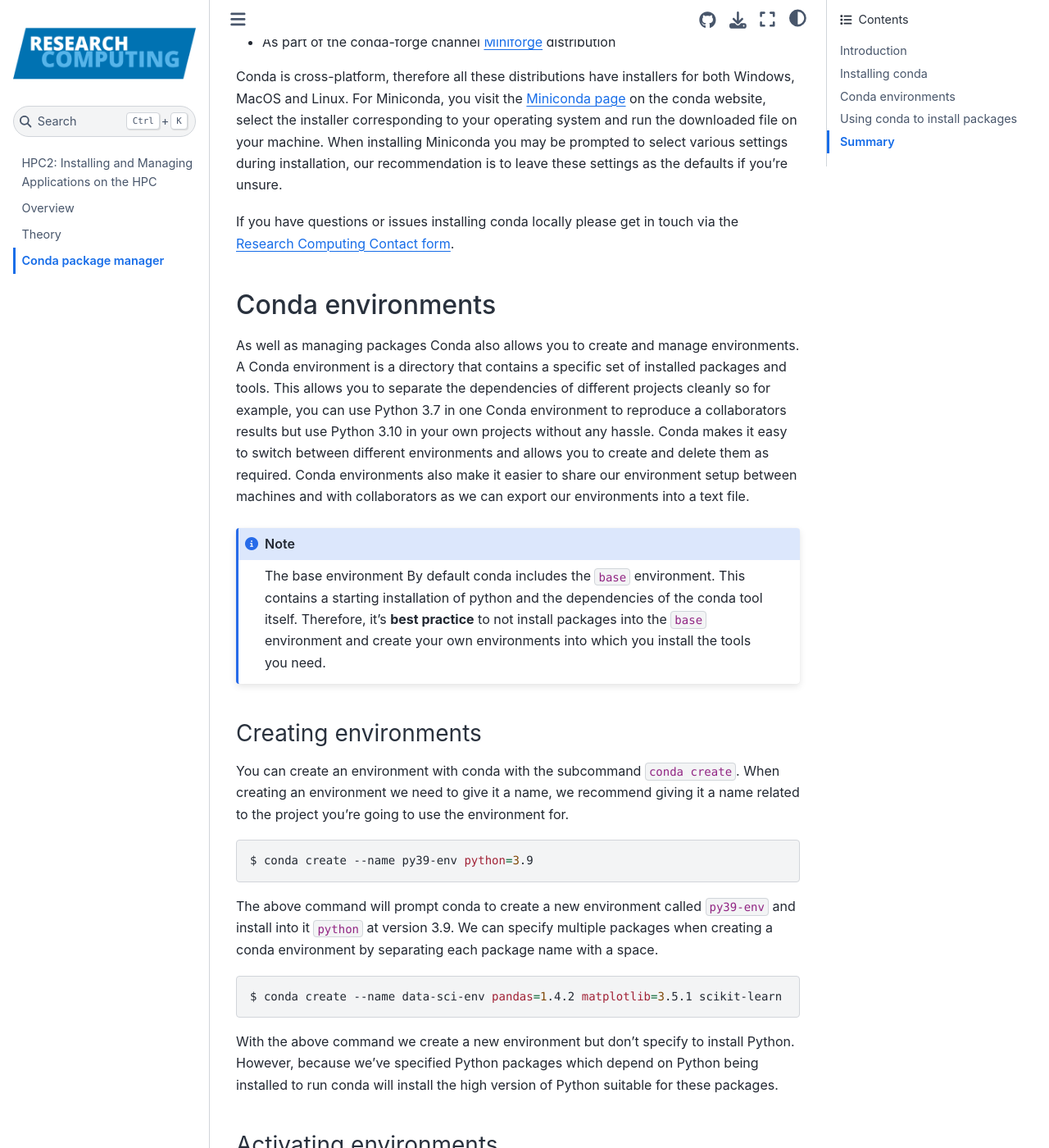
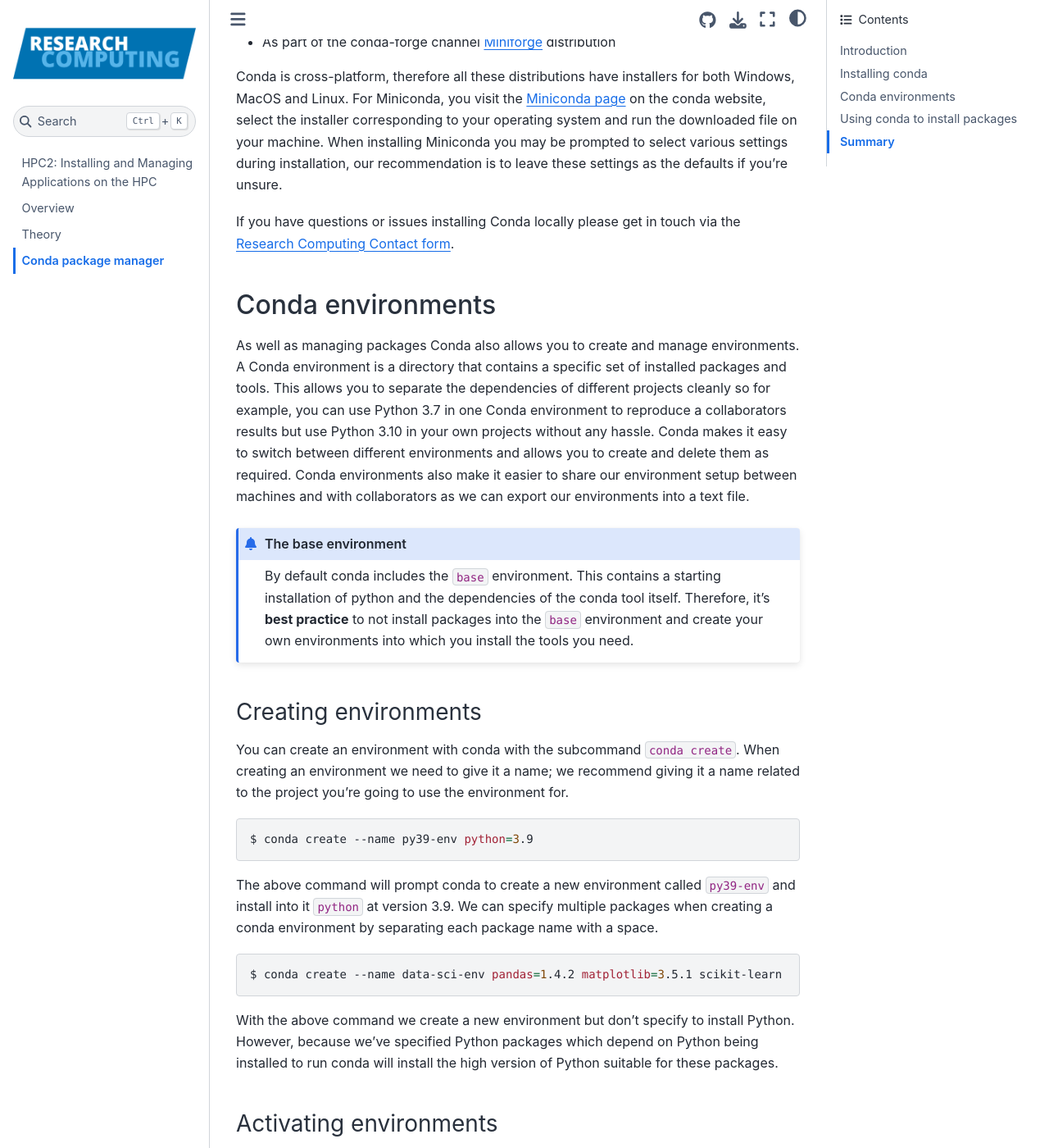
Before and after one commit to ARCTraining/hpc2-software, a Jupyter Book: the page built from book/course/conda.md, in a window 1280 px wide and 1400 px high, scrolled down 1808 px. Shown: the whole window at 82% size. Built offline with Jupyter Book 1.0.4 settings and Sphinx 7.4.7 and the Sphinx Book theme 1.1.4, drawn with Linux system fonts in a browser that asks for light colours; some of the changed text lies outside the part shown.

Commit message:
minor adjustments per comments

````diff
--- a/book/course/conda.md
+++ b/book/course/conda.md
@@ -2,7 +2,7 @@
 
 Content from this lesson has been inspired and adapted from a number of sources including:
 - [Conda documentation](https://docs.conda.io/en/latest/)
-- [Carpentries Incubator: Introduction to conda for data scientists](https://carpentries-incubator.github.io/introduction-to-conda-for-data-scientists/)
+- [Carpentries Incubator: Introduction to Conda for data scientists](https://carpentries-incubator.github.io/introduction-to-conda-for-data-scientists/)
 
 ## Introduction
 
@@ -49,7 +49,7 @@ Conda is cross-platform, therefore all these distributions have installers for b
 For Miniconda, you visit the [Miniconda page](https://docs.conda.io/en/latest/miniconda.html) on the conda website, select the installer corresponding to your operating system and run the downloaded file on your machine.
 When installing Miniconda you may be prompted to select various settings during installation, our recommendation is to leave these settings as the defaults if you're unsure.
 
-If you have questions or issues installing conda locally please get in touch via the [Research Computing Contact form](https://leeds.service-now.com/it?id=sc_cat_item&sys_id=7587b2530f675f00a82247ece1050eda).
+If you have questions or issues installing Conda locally please get in touch via the [Research Computing Contact form](https://leeds.service-now.com/it?id=sc_cat_item&sys_id=7587b2530f675f00a82247ece1050eda).
 
 ## Conda environments
 
@@ -59,7 +59,7 @@ This allows you to separate the dependencies of different projects cleanly so fo
 Conda makes it easy to switch between different environments and allows you to create and delete them as required.
 Conda environments also make it easier to share our environment setup between machines and with collaborators as we can export our environments into a text file.
 
-```{note} The base environment
+```{admonition} The base environment
 By default conda includes the `base` environment.
 This contains a starting installation of python and the dependencies of the conda tool itself.
 Therefore, it's **best practice** to not install packages into the `base` environment and create your own environments into which you install the tools you need.
@@ -68,7 +68,7 @@ Therefore, it's **best practice** to not install packages into the `base` enviro
 ### Creating environments
 
 You can create an environment with conda with the subcommand `conda create`.
-When creating an environment we need to give it a name, we recommend giving it a name related to the project you're going to use the environment for.
+When creating an environment we need to give it a name; we recommend giving it a name related to the project you're going to use the environment for.
 
 ```bash
 $ conda create --name py39-env python=3.9
@@ -103,8 +103,6 @@ You can deactivate your current environment with another simple subcommand `cond
 
 ```bash
 (data-sci-env)$ conda deactivate
-
-$
 ```
 
 ### Listing current environments
@@ -320,24 +318,19 @@ python                        3.10.5 ha86cf86_0_cpython  conda-forge
 
 ### Installing packages
 
-Installing packages via conda is performed using the `install` subcommand with the format `conda install PACKAGE`, where `PACKAGE` is the name of the package you wish to install.
+Installing packages via Conda is performed using the `install` subcommand with the format `conda install PACKAGE`, where `PACKAGE` is the name of the package you wish to install.
 
 Earlier we created the `data-sci-env` and installed some useful data science packages.
 We've discovered we also need the `statsmodels` package for some extra work we want to do so we'll look at using `conda install` to install this package within our existing environment.
 
-To install packages into an existing environment we need to activate it with the [subcommand shown above](./#activating-environments).
+To install packages into an existing environment we need to activate it with the [subcommand shown above](#activating-environments).
 
 ```bash
 $ conda activate data-sci-env
 
-(data-sci-env)$
-```
-
-```bash
 (data-sci-env)$ conda install statsmodels
 ```
 ```output
-(data-sci-env)$ conda install statsmodels
 Collecting package metadata (current_repodata.json): done
 Solving environment: done
 
````
